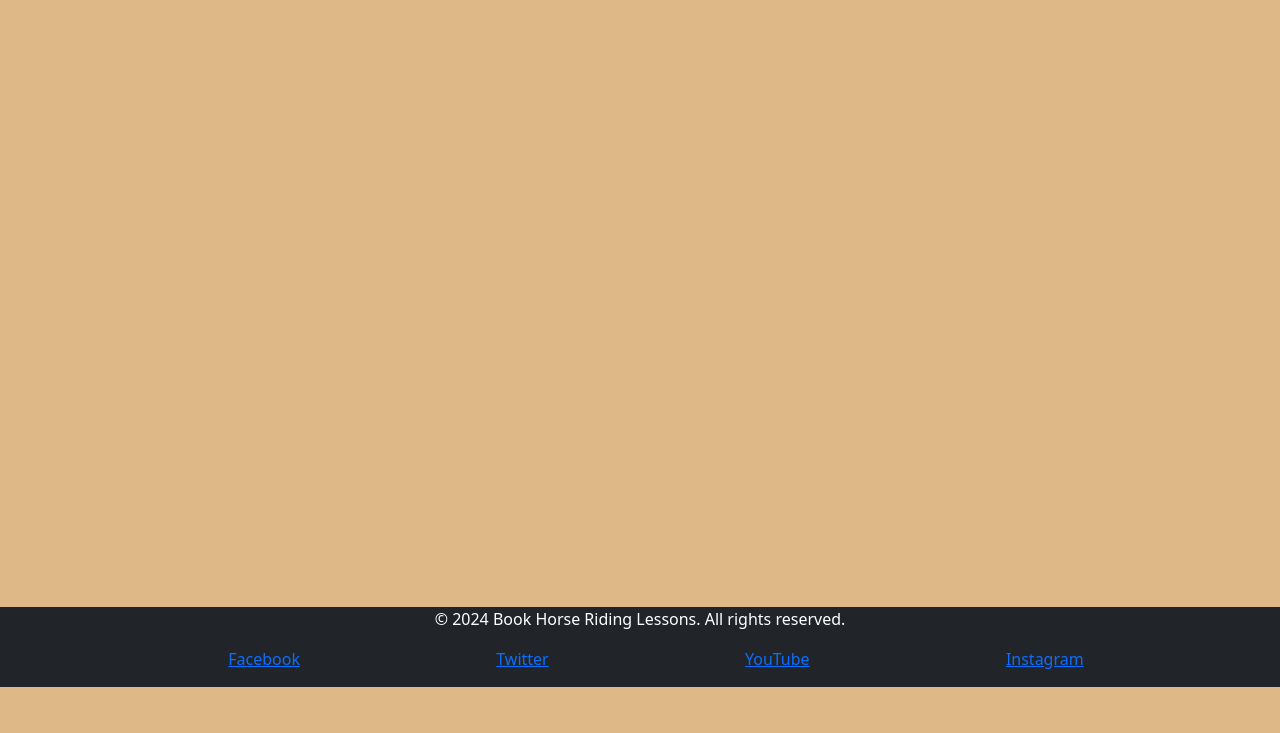
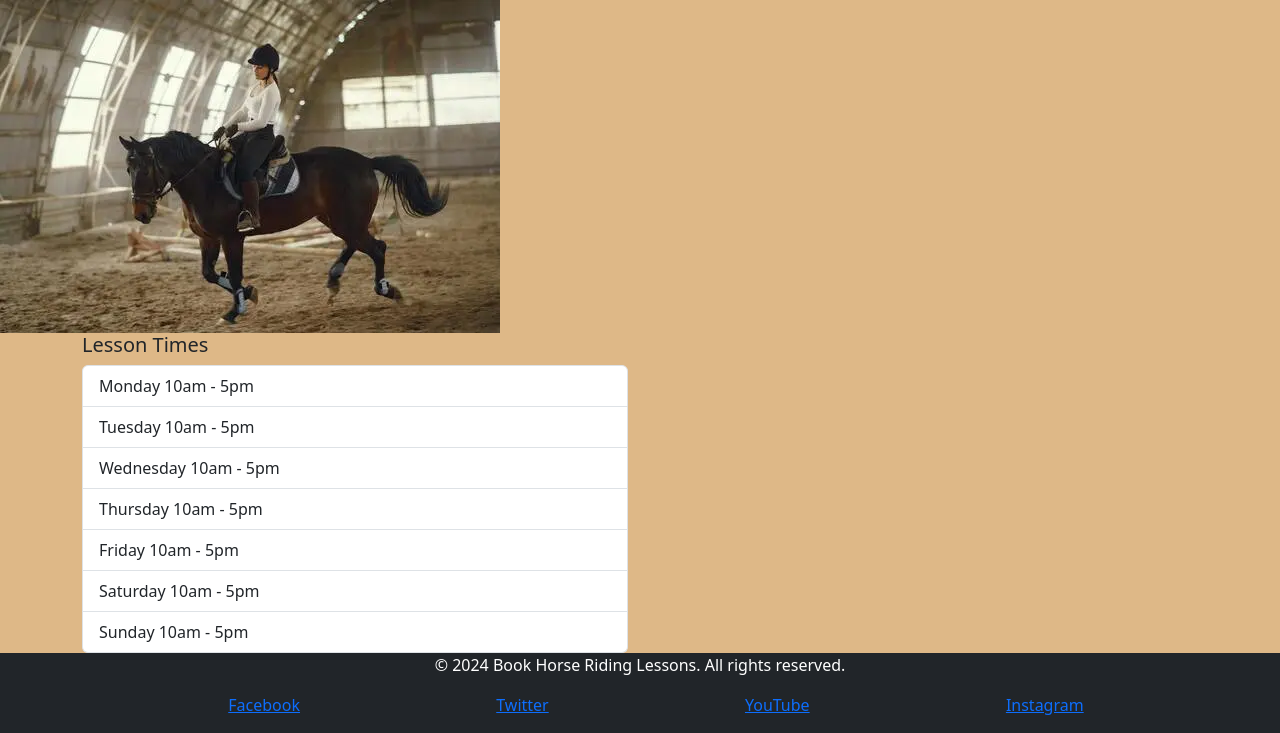
Before and after one commit to Soro82/book-horse-riding-lesson, a Django app: page / in a window 1280 px wide. Shown: the part 113-846 px from the top of the page. Before the commit the page ends 800 px from the top, so only its background shows below. Run offline with Django 4.2, Linux system fonts and the light colour scheme.

Commit message:
add lesson times list to home page

```diff
--- a/static/css/style.css
+++ b/static/css/style.css
@@ -13,6 +13,10 @@ h1 {
     text-align: center;
 }
 
+.hero-image {
+    position: relative;
+}
+
 #social-networks {
     display: flex;
     width: 100%;
--- a/templates/base.html
+++ b/templates/base.html
@@ -49,7 +49,11 @@
         <h1 class="text-uppercase">Book Horse Riding Lessons</h1>
     </header>
 
-    <main></main>
+    <main>
+        {% block content %}
+
+        {% endblock %}
+    </main>
 
     <!-- Footer -->
     <footer class="footer bg-dark text-white">
--- a/templates/index.html
+++ b/templates/index.html
@@ -11,8 +11,21 @@
     </div>
 </div>
 
-<div class="lesson-times">
-
+<div class="container">
+    <div class="row">
+        <div class="col-md-6">
+            <h5>Lesson Times</h5>
+            <ul class="list-group">
+                <li class="list-group-item">Monday 10am - 5pm</li>
+                <li class="list-group-item">Tuesday 10am - 5pm</li>
+                <li class="list-group-item">Wednesday 10am - 5pm</li>
+                <li class="list-group-item">Thursday 10am - 5pm</li>
+                <li class="list-group-item">Friday 10am - 5pm</li>
+                <li class="list-group-item">Saturday 10am - 5pm</li>
+                <li class="list-group-item">Sunday 10am - 5pm</li>
+              </ul>
+        </div>
+    </div>
 </div>
 
 
```
